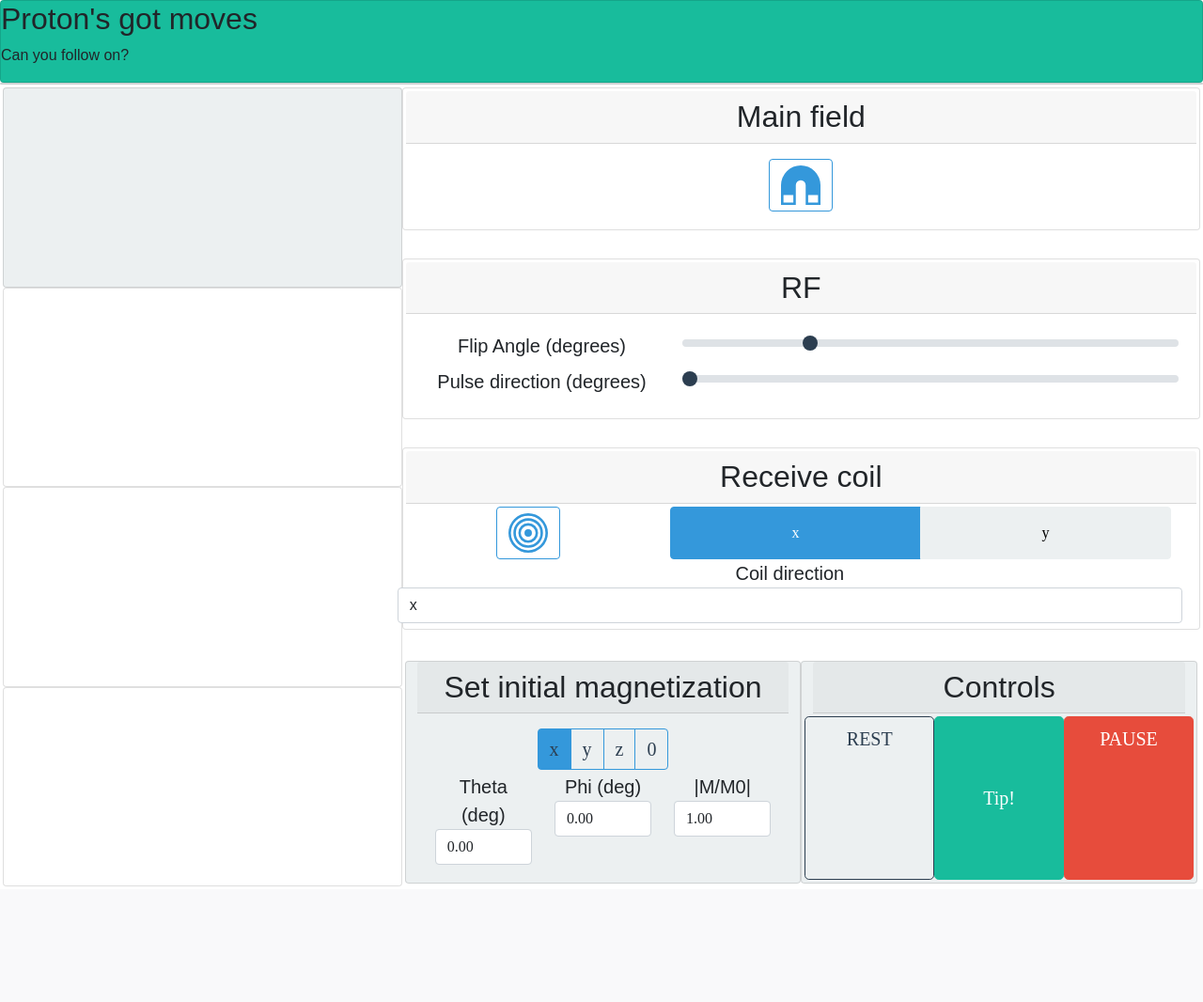
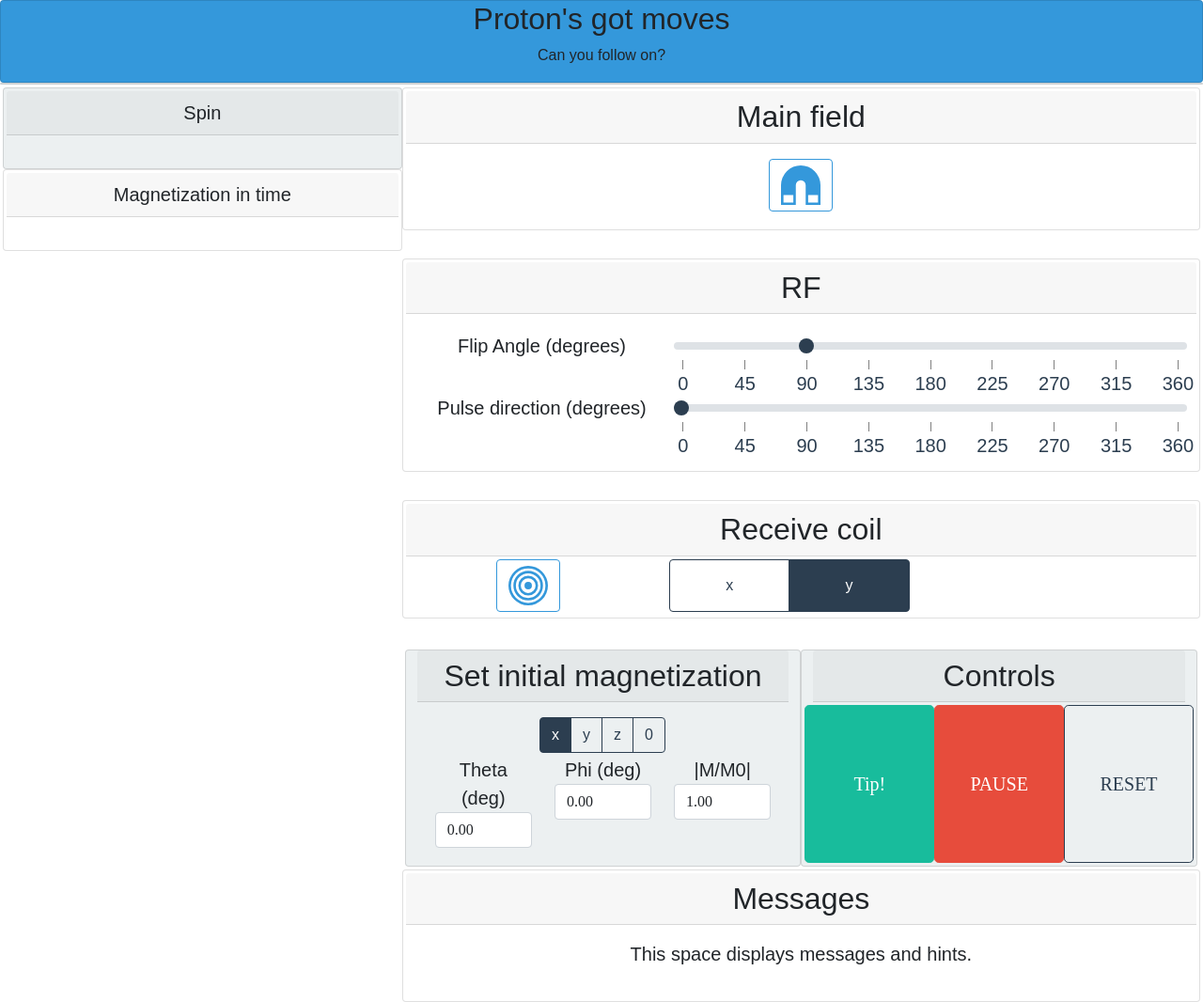
Before and after one commit to tonggehua/tabletop_dev_boilerplate, a Flask app: page /games/5 in a window 1280 px wide. Shown: the part 78-1144 px from the top of the page at 94% size. Before the commit the page ends 1021 px from the top, so only its background shows below. Run offline with Flask 2, Linux system fonts and the light colour scheme; some libraries are stand-ins or nearby versions.

Commit message:
Login fix and Game 5 looks

```diff
--- a/app/app.py
+++ b/app/app.py
@@ -6,7 +6,8 @@ from flask_socketio import SocketIO, emit
 from flask_session import Session
 
 app = Flask(__name__)
-app.config["SECRET_KEY"] = "never-tell-anyone-how-I-spin"
+app.config["SECRET_KEY"] = "how-i-spin"
+app.config["WTF_CSRF_SECRET_KEY"] = "how-i-spin"
 app.config["TESTING"] = True
 app.config['SESSION_TYPE'] = 'filesystem'
 Session(app)
@@ -40,7 +41,7 @@ def launch_virtualscanner():
     import routes_game5
     import routes_games
     #app.run()
-    socketio.run(app)
+    socketio.run(app,debug=True)
 
 if __name__ == '__main__':
     launch_virtualscanner()
--- a/app/forms.py
+++ b/app/forms.py
@@ -1,6 +1,6 @@
 from flask_wtf import FlaskForm
 from wtforms import StringField, SubmitField, BooleanField, IntegerField, PasswordField, DecimalField, \
-                    DecimalRangeField, SelectField
+                    DecimalRangeField, SelectField, RadioField
 from wtforms.validators import DataRequired, EqualTo, Email, NumberRange, InputRequired
 
 
@@ -56,10 +56,18 @@ class Game5Form(FlaskForm):
     rf_phase_field = DecimalRangeField("Pulse direction (degrees)", validators=[DataRequired(), NumberRange(min=0,max=360)],default=0)
     # Receive
     rx_onoff_field = BooleanField("Coil",default=False)
-    rx_dir_field = SelectField("Coil direction",choices=['x','y'],validators=[DataRequired()],default='x')
+
+    rx_dir_field = RadioField("Coil Direction", choices=['x','y'],validators=[DataRequired()],default='x')
+
     # Magnetization status
     m_theta_field = DecimalField("Theta (deg)",validators=[DataRequired(),NumberRange(min=0,max=180)],default=0)
     m_phi_field = DecimalField("Phi (deg)",validators=[DataRequired(),NumberRange(min=0,max=360)],default=0)
     m_size_field = DecimalField('|M/M0|', validators=[DataRequired(),NumberRange(min=0,max=1)],default=1)
     # No use for submit field
     submit_field = SubmitField("Tip!")
+
+    # Whether rot frame is on or off
+
+    # TODO include sequence parameters.
+    # RF duration
+    #
--- a/app/sim/game5_simulator.py
+++ b/app/sim/simulation_workers.py
@@ -3,9 +3,14 @@ import numpy as np
 from pypulseq.make_block_pulse import make_block_pulse
 from virtualscanner.server.simulation.rf_sim.rf_simulations import simulate_rf
 
+
+# Game 5
 def simulate_spin_action(M_first):
     simulated_data = np.zeros((1,100))
     return simulated_data
+
+
+
 
 def make_spin_action_plot(simulated_data):
     a = simulated_data
--- a/app/static/styles/style.css
+++ b/app/static/styles/style.css
@@ -28,3 +28,79 @@ img{
 .nav-link{
     font-family: Arial sans-serif;
 }
+
+
+/* Slider bar ticks */
+/*
+@mixin range-track {
+  -webkit-appearance: none;
+  width: 100%;
+  height: $unit * 4;
+  color: transparent;
+  background: lightgray;
+  border-radius: 999px;
+  border: none;
+}
+@mixin range-thumb {
+  -webkit-appearance: none;
+  height: $unit * 4;
+  width: $unit * 4;
+  border-radius: 30px;
+  background: black;
+  box-shadow: 0px 2px 10px -2px black(1);
+}
+input[type=range] {
+  -webkit-appearance: none;
+  display: block;
+  margin: 0;
+  width: 100%;
+  background: transparent;
+}
+input[type=range]::-webkit-slider-runnable-track {
+  @include range-track();
+}
+input[type=range]::-moz-range-track {
+  @include range-track();
+}
+input[type=range]::-ms-track {
+  @include range-track();
+}
+input[type=range]::-ms-fill-lower {
+  display: none;
+}
+input[type=range]::-ms-fill-upper {
+  display: none;
+}
+input[type=range]::-webkit-slider-thumb {
+  @include range-thumb();
+}
+input[type=range]::-moz-range-thumb {
+  @include range-thumb();
+}
+input[type=range]::-ms-thumb {
+  @include range-thumb();
+}
+*/
+
+.ticks {
+    box-sizing:border-box;
+  display: flex;
+  justify-content: space-between;
+
+  padding: 0;
+}
+.tick {
+  position: relative;
+  display: flex;
+  justify-content: center;
+  width: 1px;
+  background: gray;
+
+  height: 10px;
+  line-height: 50px;
+  margin-bottom: 20px;
+}
+
+.chart{
+    overflow: hidden
+}
--- a/app/templates/base.html
+++ b/app/templates/base.html
@@ -51,7 +51,7 @@
 </nav>
     <!-- Game title -->
     {% if template_title %}
-    <div class="card bg-success">
+    <div class="card bg-info d-flex align-items-center justify-content-center">
       <h3>{{template_title}}</h3>
       <p> {{template_intro_text}}</p>
     </div>
--- a/app/templates/game5.html
+++ b/app/templates/game5.html
@@ -1,24 +1,27 @@
 {% extends "base.html" %}
 {% block content %}
     <div class="container-fluid vh-100">
-    <div class="row">
-        <div class="col-4" id="display-game5">
-            <div class="row h-25 card bg-light">
-                <div id='chart-spin' class='chart-spin'></div>
+    <div class="row h-100">
+    <!-- Display panels on the left -->
+        <div class="col-4 h-100" id="display-game5">
+            <div class="row card bg-light">
+                <div class="card-header">Spin</div>
+                <div class="card-body">
+                <div id='chart-spin' class='chart'></div>
+                    </div>
           </div>
-            <div class="row h-25 card">
-                <div id='chart-mx' class='chart'></div>
+            <div class="row card">
+                <div class="card-header">Magnetization in time</div>
+                <div class="card-body">
+                <div id='chart-m' class='chart'></div>
+                </div>
             </div>
-            <div class="row h-25 card">
-                <div id='chart-my' class='chart'></div>
-            </div>
-            <div class="row h-25 card">
-                <div id='chart-mz' class='chart'></div>
-            </div>
+
         </div>
+    <!-- Input fields -->
         <div class="col-8 h-100" id="fields-game5">
             <form action="/games/5" method="POST">
-                <div class="row card">
+                <div class="row h-25 card">
                          <h3 class="card-header">Main field</h3>
                          <div class="card-body">
                         {{ template_game_form.b0_onoff_field(class="btn-check",id="b0-button",autocomplete="off") }}
@@ -30,21 +33,40 @@
                              </div>
                     </div>
                 <br>
-                <div class="row card">
+                <div class="row h-25 card">
                     <h3 class="card-header">RF</h3>
                     <div class="card-body">
                     <div class="row">
                         <div class="col-4">{{ template_game_form.flip_angle_field.label }}</div>
-                        <div class="col-8">{{ template_game_form.flip_angle_field(class="form-range",step=1) }}</div>
+                        <div class="col-8">
+                            <div class="row">
+                            {{ template_game_form.flip_angle_field(class="form-range",step=5) }}
+                            </div>
+                            <div class="ticks text-primary">
+                            {% for angle in [0,45,90,135,180,225,270,315,360] %}
+                            <span class="tick">{{ angle }}</span>
+                            {% endfor %}
+                            </div>
+                        </div>
+
                     </div>
                     <div class="row">
                         <div class="col-4">{{ template_game_form.rf_phase_field.label }}</div>
-                        <div class="col-8">{{ template_game_form.rf_phase_field(class="form-range",step=1) }}</div>
+                        <div class="col-8">
+                            <div class="row">
+                            {{ template_game_form.rf_phase_field(class="form-range",step=5) }}
+                            </div>
+                            <div class="ticks text-primary">
+                                {% for angle in [0,45,90,135,180,225,270,315,360] %}
+                                <span class="tick">{{ angle }}</span>
+                                {% endfor %}
+                            </div>
+                        </div>
                     </div>
                     </div>
                 </div>
                 <br>
-                <div class="row card">
+                <div class="row h-25 card">
                     <h3 class="card-header">Receive coil</h3>
                     <div class="card-body row">
                     <div class="col-4">
@@ -60,29 +82,39 @@
                          </label>
                     </div>
 
-                        <div class="col-8 btn-group btn-group-toggle" role="group">
-                          <button type="button" class="btn btn-info">x</button>
-                          <button type="button" class="btn btn-light">y</button>
+                        <!-- TODO -->
+                        <div class="btn-group col-4">
+                            {% for subfield in template_game_form.rx_dir_field %}
+                                {{ subfield(class="btn-check ", autocomplete="off", checked=True) }}
+                                {{ subfield.label(class="btn btn-outline-primary d-flex align-items-center justify-content-center") }}
+                            {% endfor %}
                         </div>
 
-                        {{ template_game_form.rx_dir_field.label }}
-                        {{ template_game_form.rx_dir_field(class="form-control") }}
+
+                        </div>
 
                     </div>
-                </div>
+
                 <br>
-                <div class="row">
+                <div class="row h-25">
                     <div class="col-6 card bg-light">
                         <h3 class="card-header">Set initial magnetization</h3>
                         <div class="card-body">
                             <!-- Add in options to set initial magnetization value. -->
+                        <div class="btn-group">
+                            <input type="radio" class="btn-check" name="mag-options" id="mag-x" autocomplete="off" checked>
+                            <label class="btn btn-outline-primary" for="mag-x">x</label>
 
-                            <div class="btn-group btn-group-toggle" role="group">
-                              <button type="button" class="col btn btn-info btn-outline-info text-primary">x</button>
-                              <button type="button" class="col btn btn-light btn-outline-info text-primary">y</button>
-                              <button type="button" class="col btn btn-light btn-outline-info text-primary">z</button>
-                              <button type="button" class="col btn btn-light btn-outline-info text-primary">0</button>
-                            </div>
+                            <input type="radio" class="btn-check" name="mag-options" id="mag-y" autocomplete="off">
+                            <label class="btn btn-outline-primary" for="mag-y">y</label>
+
+                            <input type="radio" class="btn-check" name="mag-options" id="mag-z" autocomplete="off">
+                            <label class="btn btn-outline-primary" for="mag-z">z</label>
+
+                            <input type="radio" class="btn-check" name="mag-options" id="mag-0" autocomplete="off">
+                            <label class="btn btn-outline-primary" for="mag-0">0</label>
+                        </div>
+
                             <div class="row">
                             <div class="col">
                                 {{ template_game_form.m_theta_field.label }}
@@ -104,38 +136,41 @@
                     <div class="col-6 card bg-light" id="game5-button-region">
                         <h3 class="card-header">Controls</h3>
                         <div class="row card-body">
-                            <div class="btn btn-light btn-outline-primary btn-lg col">REST</div>
                             {{template_game_form.submit_field(class_="btn btn-success btn-lg col")}}
-                            <div class="btn btn-danger btn-lg col" id="">PAUSE</div>
+                            <div class="btn btn-danger btn-lg col d-flex align-items-center justify-content-center">PAUSE</div>
+                            <div class="btn btn-light btn-outline-primary btn-lg col d-flex align-items-center justify-content-center">RESET</div>
+
                         </div>
                         <!-- Saving current parameters, loading previous ones -->
 
 
                         </div>
                     </div>
-
+            <div class="row card">
+                <div class="card-header h3">Messages</div>
+                <div class="card-body">
+                    <p>This space displays messages and hints.</p>
+                </div>
+            </div>
             </form>
-
         </div>
-
     </div>
-
     </div>
 
      <!-- Javascript for Plotly integration (required)-->
     <script src="https://cdn.plot.ly/plotly-latest.min.js"></script>
     <script type="text/javascript">
-         function plot_initial() {
-                 let graph_spin = {{ graphJSON_spin | safe }};
-                 Plotly.plot('chart-spin', graph_spin, {});
-                 let graph_mx = {{ graphJSON_mx | safe }};
-                 Plotly.plot('chart-mx', graph_mx, {});
-                 let graph_my = {{ graphJSON_my | safe }};
-                 Plotly.plot('chart-my', graph_my, {});
-                 let graph_mz = {{ graphJSON_mz | safe }};
-                 Plotly.plot('chart-mz', graph_mz, {});
+         let config = {
          }
-         plot_initial()
+
+         let layout = {
+         }
+
+         let graph_spin = {{ graphJSON_spin | safe }};
+         Plotly.plot('chart-spin',graph_spin,layout,config);
+         let graph_m = {{ graphJSON_m | safe }};
+         Plotly.plot('chart-m',graph_m,layout,config);
+
      </script>
 
 {% endblock %}
--- a/app/templates/register.html
+++ b/app/templates/register.html
@@ -13,6 +13,7 @@
 
 {{template_form.password_field.label}}
 {{template_form.password_field()}}
+
 {{template_form.password2_field.label}}
 {{template_form.password2_field()}}
     {{ template_form.submit_field() }}
--- a/requirements.txt
+++ b/requirements.txt
@@ -14,7 +14,7 @@ Jinja2==3.1.2
 MarkupSafe==2.1.1
 numpy==1.22.4
 pandas==1.4.2
-plotly==5.8.2
+plotly==5.9.0
 psycopg2==2.9.3
 python-dateutil==2.8.2
 pytz==2022.1
```
Also changed, not shown: app/config.py (+4 -4 lines), app/routes_game5.py (+46 -12 lines), app/routes_main.py (+6 -1 lines), app/templates/calibration.html (+5 -6 lines), app/templates/login.html (+12 -7 lines).
